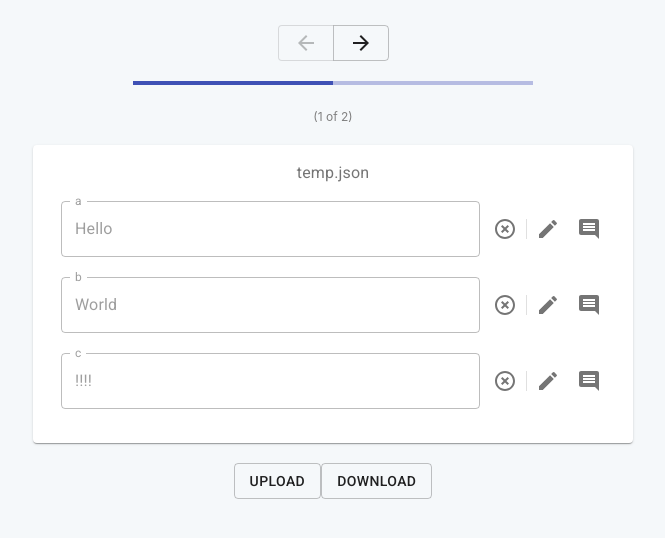
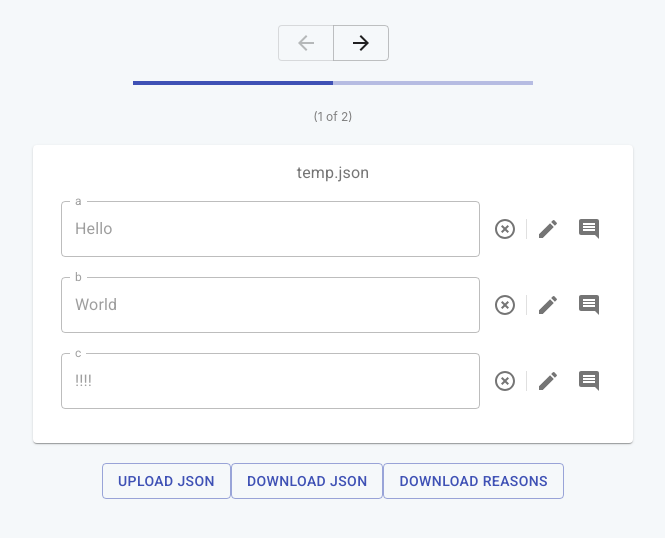
Before and after one commit to wsbuck/Slack-Redact, a React (Create React App) app: page / in a window 1280 px wide. Shown: the top 538 px of the page, without its empty margins (307-972 px from the left). Built offline with nearby package versions, Linux system fonts and the light colour scheme.

Commit message:
Added download button for explanations
* Compile explanations state to csv file for download

```diff
--- a/src/components/App.js
+++ b/src/components/App.js
@@ -8,6 +8,7 @@ import NavigationButtons from './NavigationButtons';
 import EditCard from './EditCard';
 import FileUpload from './FileUpload';
 import FileDownload from './FileDownload';
+import ExplanationsDownload from  './ExplanationsDownload';
 import ProgressBar from './ProgressBar';
 
 import '../assets/App.css';
@@ -40,6 +41,7 @@ function App() {
       <div className={classes.fileButtons}>
         <FileUpload />
         <FileDownload />
+        <ExplanationsDownload />
       </div>
 
     </div>
--- /dev/null
+++ b/src/components/ExplanationsDownload.js
@@ -0,0 +1,34 @@
+import React, { useEffect, useState } from 'react';
+import { useSelector } from 'react-redux';
+
+import Button from '@material-ui/core/Button';
+
+const ExplanationsDownload = () => {
+  const dataObj = useSelector(state => state.editJSON.explanations);
+  const filename = 'Explanations.csv';
+  const [dataStr, setDataStr] = useState('');
+
+  useEffect(() => {
+    let csvContent = 'data:text/csv;charset=utf-8,';
+    dataObj.forEach((rowArray) => {
+      let row = rowArray.join(',');
+      csvContent += row + '\n';
+    });
+
+    setDataStr(encodeURI(csvContent));
+
+  }, [dataObj]);
+
+  return (
+    <Button
+      color='primary'
+      variant="outlined"
+      href={dataStr}
+      download={filename}
+    >
+      Download Reasons
+    </Button>
+  );
+}
+
+export default ExplanationsDownload;
--- a/src/components/FileDownload.js
+++ b/src/components/FileDownload.js
@@ -9,11 +9,6 @@ const FileDownload = () => {
   const dataObj = useSelector(state => state.editJSON.data);
   const filename = useSelector(state => state.editJSON.name);
   const [dataStr, setDataStr] = useState('');
-
-  // const dataStr = (
-  //   "data:text/json;charset=utf-8," +
-  //   encodeURIComponent(JSON.stringify(dataObj))
-  // );
 
   useEffect(() => {
     const tempObj = dataObj.map((item) => {
@@ -27,8 +22,13 @@ const FileDownload = () => {
   }, [dataObj]);
 
   return (
-    <Button variant="outlined" href={dataStr} download={filename}>
-      Download
+    <Button
+      variant="outlined"
+      href={dataStr}
+      download={filename}
+      color='primary'
+    >
+      Download JSON
     </Button>
   );
 }
--- a/src/components/FileUpload.js
+++ b/src/components/FileUpload.js
@@ -52,8 +52,9 @@ const FileUpload = () => {
       <Button
         onClick={() => handleClick()}
         variant="outlined"
+        color='primary'
       >
-        Upload
+        Upload JSON
       </Button>
     </div>
   );
--- a/src/redux/reducers/index.js
+++ b/src/redux/reducers/index.js
@@ -27,7 +27,7 @@ const editJSON = (
       },
     ],
     index: 0,
-    explanations: [],
+    explanations: [['jsonIndex', 'fieldName', 'Explanation']],
   },
   action
 ) => {
```
